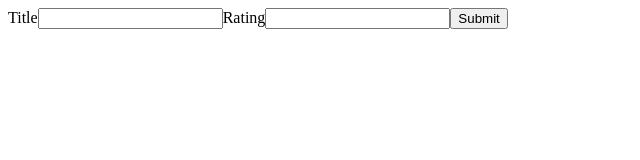
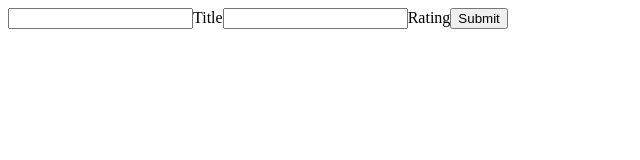
Before and after one commit to elisetvy/jquery-dom, a plain HTML site: page movie.html in a window 1280 px wide. Shown: the whole page, without its empty margins (0-640 px from the left). Drawn offline with nearby package versions, Linux system fonts and the light colour scheme.

Commit message:
Add on click event for submit button; append title and rating inputs to the DOM

```diff
--- a/movie.html
+++ b/movie.html
@@ -1,4 +1,5 @@
 <html>
+
 <body>
   <script src="https://unpkg.com/jquery"></script>
   <script>
@@ -9,23 +10,31 @@
     //- Contains a form with two inputs for a title and rating along with a button
     //- to submit the form.
     const form = $("<form>");
-    form.append("Title")
-    form.append("<input type = 'text'>");
-    form.append("Rating");
-    form.append("<input type = 'text'>");
-    form.append("<button>Submit</button>")
+    form.append("<input type = 'text'>Title</input>");
+    form.append("<input type = 'text'>Rating</input>");
+    form.append("<button type='submit'>Submit</button>");
 
 
 
-  $("body").append(form)
+    $("body").append(form);
 
 
     //When the form has is submitted, capture the values for each of the inputs and append them do the DOM along with a button to remove each title and rating from the DOM.
     //When the button to remove is clicked, remove each title and rating from the DOM.
 
+    form.on('submit', (event) => {
+      event.preventDefault();
 
+      const title = $('input').eq(0).val();
+      const rating = $('input').eq(1).val();
+
+      const movie = $("<div>").append(title, " ", rating);
+
+      $('body').append(movie);
+    })
 
   </script>
 
 </body>
+
 </html>
```
Lines whose indentation alone changed are shown as unchanged.
